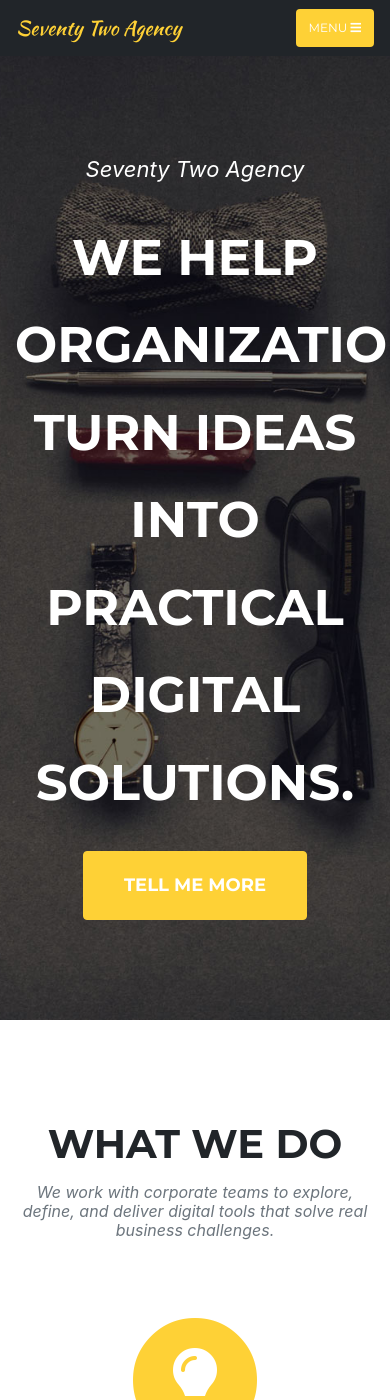
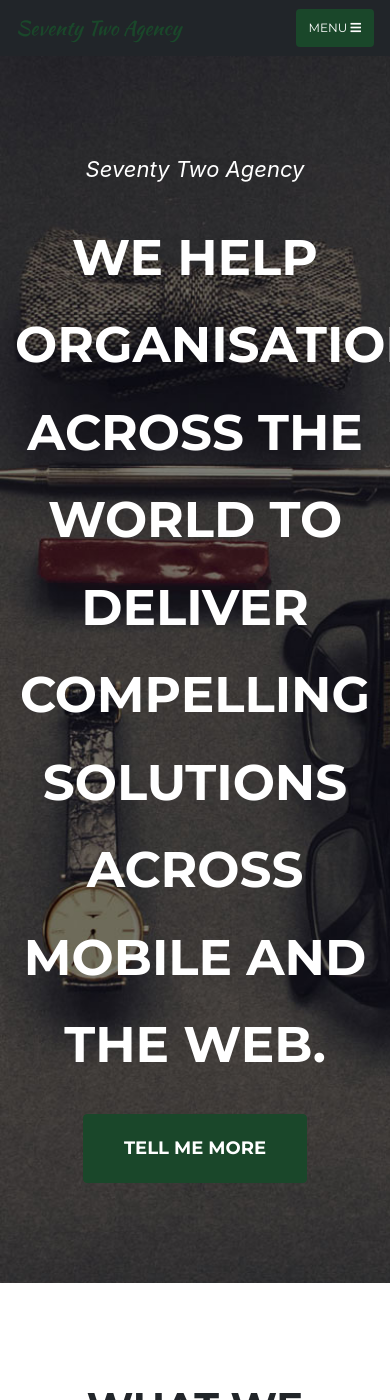
Before and after one commit to SeventyTwoAgency/STA-Website, a Jekyll site: the page built from index.md, in a window 390 px wide and 1400 px high. Built offline with Jekyll 4.4.1, drawn with Linux system fonts in a browser that asks for light colours; some web fonts are replaced; some of the changed text lies outside the part shown.

Commit message:
feat: Update site content and theme based on elevator pitch

```diff
--- a/_data/sitetext.yml
+++ b/_data/sitetext.yml
@@ -12,24 +12,24 @@
 en: &DEFAULT_EN
   header:
     title: Seventy Two Agency
-    text: We help organizations turn ideas into practical digital solutions.
+    text: We help organisations across the world to deliver compelling solutions across mobile and the web.
     button: Tell Me More
     buttonlink: "#services"
 
   services:
-    title: "What We Do"
-    text: "We work with corporate teams to explore, define, and deliver digital tools that solve real business challenges."
+    title: "What We Deliver"
+    text: "We extend your omnichannel offering into premium digital experiences, creating new recurring revenue streams and strengthening your position as a strategic partner."
     section: services
     list:
-      - title: "Concept Development"
-        desc: "Shaping ideas into clear, validated product visions. We help you understand your challenge, define what success looks like, and build confidence before committing to full development."
-        icon: fas fa-lightbulb
-      - title: "App Design"
-        desc: "Cross-platform design for iOS, Android, and web. We create intuitive interfaces that engage users and solve real problems."
-        icon: fas fa-pencil-ruler
-      - title: "Prototype Creation"
-        desc: "Test, refine, and demonstrate value before full build. Prototypes help validate ideas, gather feedback, and prove ROI to stakeholders."
-        icon: fas fa-cube
+      - title: "Premium Digital Experiences"
+        desc: "We build compelling solutions across mobile and the web that your members will love."
+        icon: fas fa-mobile-alt
+      - title: "New Recurring Revenue Streams"
+        desc: "From subscription tiers to transactional marketplaces, we help you create new, sustainable revenue."
+        icon: fas fa-dollar-sign
+      - title: "Strategic Partnership"
+        desc: "We handle the technical heavy lifting, so you can focus on your client relationships and go-to-market strategy."
+        icon: fas fa-handshake
 
   portfolio:
     title: "Recent Concepts"
@@ -37,10 +37,41 @@
     section: portfolio
     closebutton: "Close Project"
 
+  monetization:
+    title: "Monetization Angles"
+    text: "We help you unlock new revenue streams."
+    section: monetization
+    list:
+      - title: "Subscription Tiers"
+        desc: "Free basic, premium content/features"
+        icon: fas fa-layer-group
+      - title: "Affiliate Uplifts"
+        desc: "Transform static partnerships into transactional marketplaces"
+        icon: fas fa-hand-holding-usd
+      - title: "Event Monetization"
+        desc: "Registration fees, ticketing integration"
+        icon: fas fa-calendar-check
+      - title: "Sponsorship Inventory"
+        desc: "In-app advertising for aligned brands"
+        icon: fas fa-ad
+      - title: "Data Insights"
+        desc: "Aggregated member behaviour insights for strategic partners"
+        icon: fas fa-chart-bar
+
   about:
-    title: "Our Approach"
-    text: "How We Work"
-    body: "Every project starts with understanding your goals. We then move from idea to prototype quickly, using iterative design and feedback to ensure what we build fits your people and your business. Our focus is on designing and building apps that engage employees, simplify processes, and create measurable impact."
+    title: "Why Partner With Us?"
+    text: "A synergy of expertise, excellence, and execution."
+    body: |
+      **Our Credibility:**
+      * Built production payment systems handling billions
+      * Led teams managing infrastructure for 2,000+ engineers
+      * Pioneered agentic AI developer tooling at enterprise scale
+      * Now choosing meaningful projects over corporate ladder-climbing
+
+      **The Partnership Triangle:**
+      * **You:** Engineering excellence, app development, enterprise-grade infrastructure
+      * **Will (w8data):** Data strategy, analytics, insights that drive decision-making
+      * **Synergy:** Client relationships, marketing expertise, go-to-market for membership organisations
     section: about
 
   clients:
--- a/_data/style.yml
+++ b/_data/style.yml
@@ -1,7 +1,7 @@
 #Color Customization
-#highlight: "#54bfff"
-#white: "#FF0000"
-#black: "#000"
+highlight: "#1A472A"
+white: "#FFFFFF"
+black: "#000"
 
 #Image Customization
 header-image: "/assets/img/header.png"
--- /dev/null
+++ b/_includes/monetization.html
@@ -0,0 +1,59 @@
+<!-- Monetization -->
+{% if site.locale and site.locale != "" and site.locale != nil %}
+  <section class="page-section" id="{{ site.data.sitetext[site.locale].monetization.section | default: "monetization" }}">
+    <div class="container">
+
+      <div class="row">
+        <div class="col-lg-12 text-center">
+          <h2 class="section-heading text-uppercase">{{ site.data.sitetext[site.locale].monetization.title | default: "Monetization" }}</h2>
+          {% if site.data.sitetext[site.locale].monetization.text %}
+		  <h3 class="section-subheading text-muted">{{ site.data.sitetext[site.locale].monetization.text }}</h3>
+		  {% endif %}
+        </div>
+      </div>
+
+      <div class="row text-center">
+	  {% for item in site.data.sitetext[site.locale].monetization.list %}
+        <div class="col-md-4">
+          <span class="fa-stack fa-4x">
+            <i class="fas fa-circle fa-stack-2x text-primary"></i>
+            <i class="{{ item.icon | default: "fas fa-shopping-cart" }} fa-stack-1x fa-inverse"></i>
+          </span>
+          <h4 class="service-heading">{{ item.title | markdownify }}</h4>
+          {% if item.desc %}<div class="text-muted">{{ item.desc | markdownify }}</div>{% endif %}
+        </div>
+	  {% endfor %}
+      </div>
+
+    </div>
+  </section>
+{% else %}
+<section class="page-section" id="{{ site.data.sitetext.monetization.section | default: "monetization" }}">
+  <div class="container">
+
+    <div class="row">
+      <div class="col-lg-12 text-center">
+        <h2 class="section-heading text-uppercase">{{ site.data.sitetext.monetization.title | default: "Monetization" }}</h2>
+        {% if site.data.sitetext.monetization.text %}
+    <h3 class="section-subheading text-muted">{{ site.data.sitetext.monetization.text }}</h3>
+    {% endif %}
+      </div>
+    </div>
+
+    <div class="row text-center">
+  {% for item in site.data.sitetext.monetization.list %}
+      <div class="col-md-4">
+        <span class="fa-stack fa-4x">
+          <i class="fas fa-circle fa-stack-2x text-primary"></i>
+          <i class="{{ item.icon | default: "fas fa-shopping-cart" }} fa-stack-1x fa-inverse"></i>
+        </span>
+        <h4 class="service-heading">{{ item.title | markdownify }}</h4>
+        {% if item.desc %}<div class="text-muted">{{ item.desc | markdownify }}</div>{% endif %}
+      </div>
+  {% endfor %}
+    </div>
+
+  </div>
+</section>
+{% endif %}
+<!-- End Monetization -->
--- a/_layouts/home.html
+++ b/_layouts/home.html
@@ -5,8 +5,13 @@
 
 {% include services.html %}
 {% include portfolio_grid.html %}
+{% include monetization.html %}
 {% include about.html %}
 {% include timeline.html %}
+{% comment %}
 {% include team.html %}
+{% endcomment %}
 {% include clients.html %}
+{% comment %}
 {% include contact.html %}
+{% endcomment %}
```
